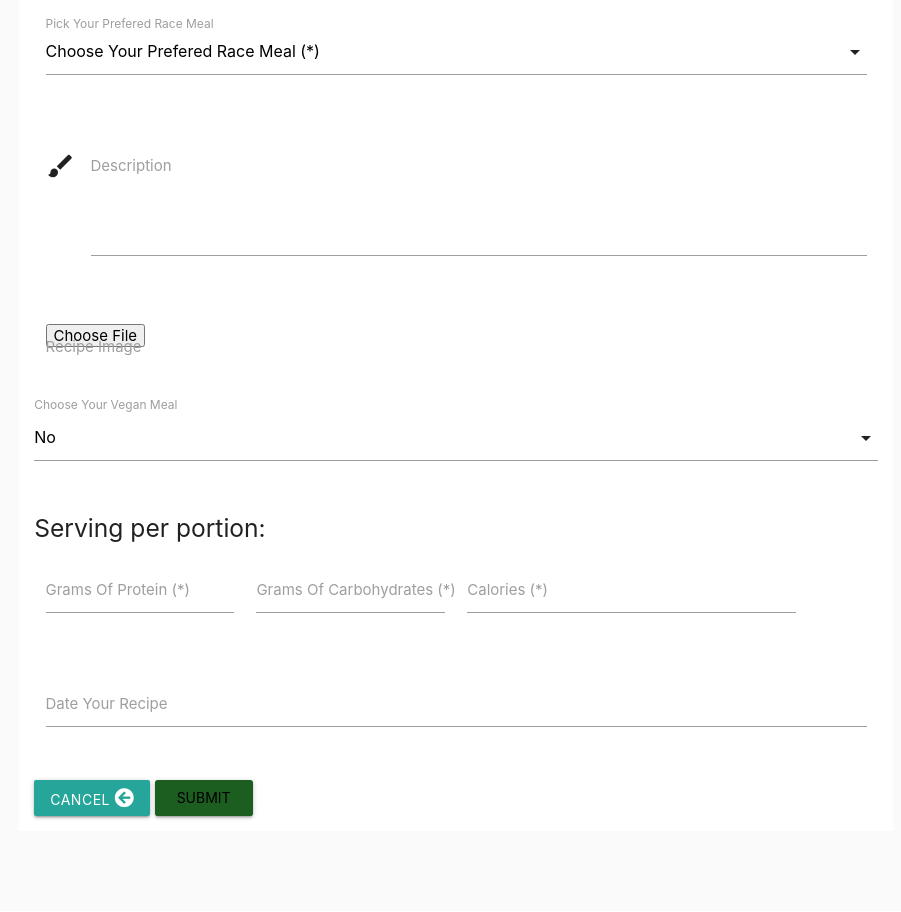
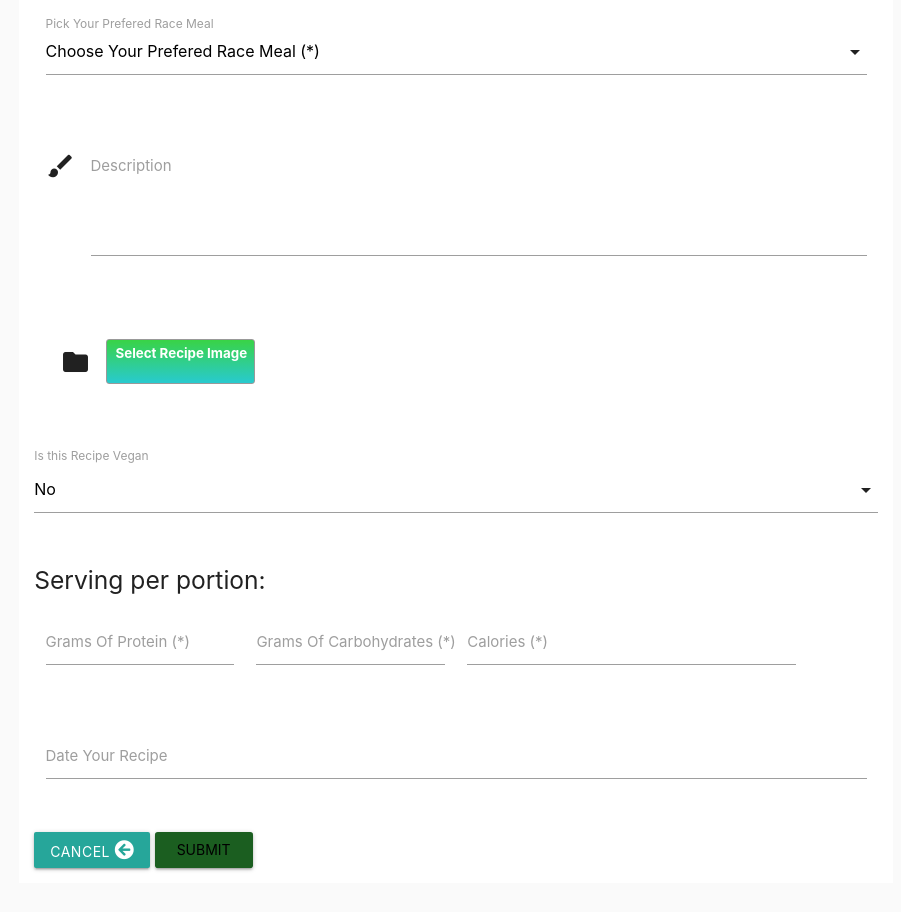
Before and after one commit to mirofrankovic/cookbook-trisport-project-03, a Flask app: template templates/edit_recipe.html in a window 1280 px wide. Shown: the part 601-1513 px from the top of the page, without its empty margins (184-1085 px from the left). Run offline with Flask 2, Linux system fonts and the light colour scheme; the template is opened without the code that fills it, so the values that code supplies are empty; some libraries are stand-ins or nearby versions.

Commit message:
Modify Readme file

```diff
--- a/templates/dashboard.html
+++ b/templates/dashboard.html
@@ -23,7 +23,7 @@
 	</div>
 	<div class="row dashboard-graph">
 		<div id="vegan_meal-graph" class="dashboard-graph">
-			<h5 class="art-deco-font center">Favourite Meal for Vegan</h5>
+			<h5 class="art-deco-font center">Meal for Vegan</h5>
 		</div>
 	</div>
 	<p id="hidden-recipes" hidden>{{recipes|safe}}</p>
--- a/templates/edit_recipe.html
+++ b/templates/edit_recipe.html
@@ -71,15 +71,29 @@
 				<label for="description">Description</label>
 			</div>
 		</div>
+
          <div class="row white form-padding">
-			<div class="input-field col s12">
-				<input value="{{recipe.image_recipe}}" id="image_recipe" name="image_recipe" type="file" class="file-input"
-                accept="image/png, image/jpeg">
-				<label for="image_recipe">Recipe Image</label>
+             <div class="col s4">
+                <div class="white form-padding">
+                    <!-- <div class="input-group mb-3 col-lg-6">  -->
+                        <div class="input-field">
+                            <!-- <div class="input-group-prepend"> -->
+                            <i class="material-icons prefix">folder</i>
+                            <input value="{{recipe.image_recipe}}" type="file" id="image_recipe" name="image_recipe" class="custom-file-input" for="Upload" aria-describedby="image-trisport"
+                                accept="image/png, image/jpeg" required>
+                             <label class="custom-file-label" for="image_recipe"></label>
                         </div>
                  </div>
+             </div>
+                    <div class="col s8">
+                        <div class="white form-padding"></div>
+                    </div>
+        </div>
+
+
 		<div class="row white form-padding">
-			<label>Choose Your Vegan Meal</label>
+
+                <label>Is this Recipe Vegan</label>
                 <select class="form-select" id="vegan_meal" name="vegan_meal">
                     <option value="" disabled selected>Is vegan? (*)</option>
                     {% if recipe['vegan_meal'] == 'true' %}
@@ -91,6 +105,7 @@
                     {% endif %}
                 </select>
                 <label>Is this Recipe Vegan?</label>
+
 		</div>
 		<div class="row white form-padding">
 			<h5>Serving per portion:</h5>
```
Also changed, not shown: app.py (+0 -7 lines), templates/add_recipe.html (+2 -8 lines), README.md. Lines whose indentation alone changed are shown as unchanged.
